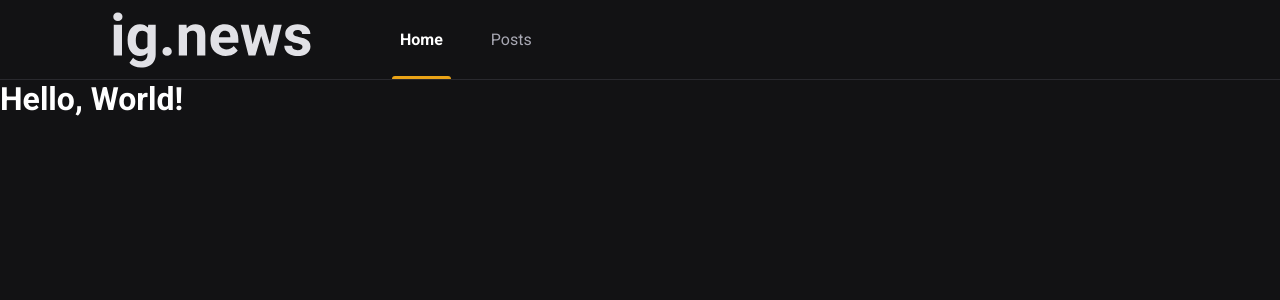
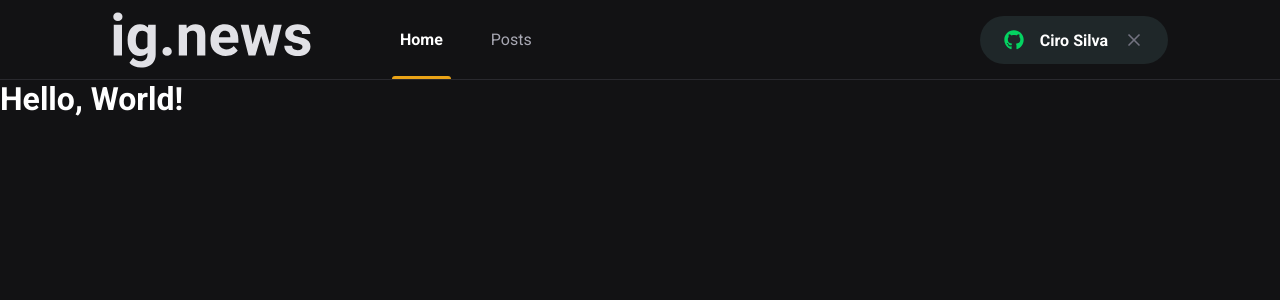
Before and after one commit to cirops/ignews, a Next.js app: page / in a window 1280 px wide. Shown: the top 300 px of the page. Built offline with nearby package versions, Linux system fonts and the light colour scheme.

Commit message:
feat: adds sign-in button

```diff
--- a/package.json
+++ b/package.json
@@ -12,6 +12,7 @@
     "next": "12.1.0",
     "react": "17.0.2",
     "react-dom": "17.0.2",
+    "react-icons": "^4.3.1",
     "sass": "^1.49.9"
   },
   "devDependencies": {
--- a/src/components/Header/index.tsx
+++ b/src/components/Header/index.tsx
@@ -1,4 +1,5 @@
 import Image from "next/image";
+import { SignInButton } from "../SignInButton";
 
 import styles from "./styles.module.scss";
 
@@ -18,6 +19,8 @@ export function Header() {
           </a>
           <a href="">Posts</a>
         </nav>
+
+        <SignInButton />
       </div>
     </header>
   );
--- a/src/components/Header/styles.module.scss
+++ b/src/components/Header/styles.module.scss
@@ -51,4 +51,8 @@
       }
     }
   }
+
+  button {
+    margin-left: auto;
+  }
 }
--- /dev/null
+++ b/src/components/SignInButton/index.tsx
@@ -0,0 +1,20 @@
+import { FaGithub } from "react-icons/fa";
+import { FiX } from "react-icons/fi";
+
+import styles from "./styles.module.scss";
+
+export function SignInButton() {
+  const isUserLoggedIn = true;
+  return isUserLoggedIn ? (
+    <button type="button" className={styles.signInButton}>
+      <FaGithub color="#04d361" />
+      Ciro Silva
+      <FiX color="#737380" className={styles.closeIcon} />
+    </button>
+  ) : (
+    <button type="button" className={styles.signInButton}>
+      <FaGithub color="#eba417" />
+      Sign in with Github
+    </button>
+  );
+}
--- /dev/null
+++ b/src/components/SignInButton/styles.module.scss
@@ -0,0 +1,33 @@
+.signInButton {
+  height: 3rem;
+  border-radius: 3rem;
+  background: var(--gray-850);
+  border: 0;
+  padding: 0 1.5rem;
+
+  display: flex;
+  align-items: center;
+  justify-content: center;
+
+  color: var(--white);
+  font-weight: bold;
+
+  svg {
+    width: 20px;
+    height: 20px;
+  }
+
+  svg:first-child {
+    margin-right: 1rem;
+  }
+
+  svg.closeIcon {
+    margin-left: 1rem;
+  }
+
+  transition: filter 0.2s;
+
+  &:hover {
+    filter: brightness(0.8);
+  }
+}
--- a/src/styles/global.scss
+++ b/src/styles/global.scss
@@ -10,6 +10,7 @@
   --gray-100: #e1e1e6;
   --gray-300: #a8a8b3;
   --gray-800: #29292e;
+  --gray-850: #1f2729;
   --gray-900: #121214;
 
   --cyan-500: #61dafb;
```
Also changed, not shown: 1 other file (tests, documents, lock files or other folders).
